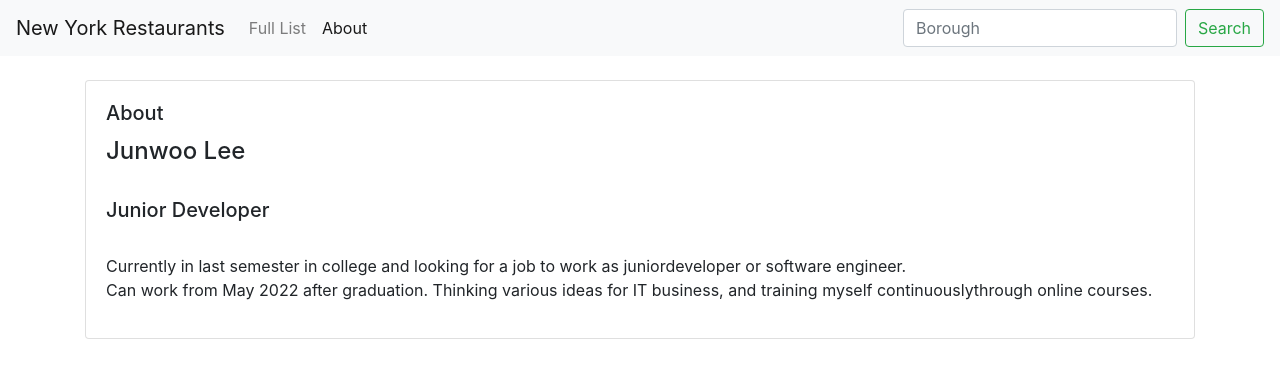
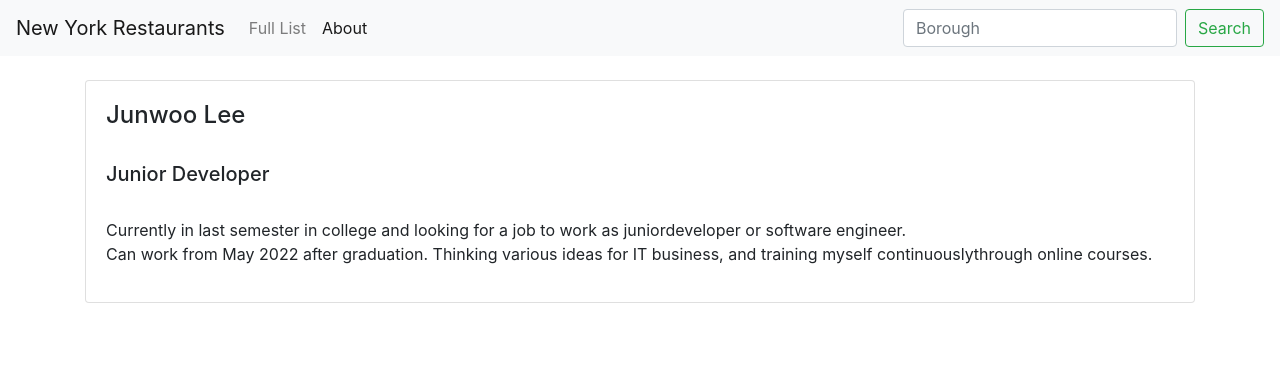
Before and after one commit to joon5582/Restaurants_react, a React (Create React App) app: page /about in a window 1280 px wide. Shown: the top 378 px of the page. Built offline with nearby package versions, Linux system fonts and the light colour scheme.

Commit message:
remove about card title

```diff
--- a/src/About.js
+++ b/src/About.js
@@ -7,7 +7,7 @@ export default function About() {
             <Card>
 
                 <Card.Body>
-                    <Card.Title>About</Card.Title>
+
                     <Card.Text>
                     <h4>Junwoo Lee</h4><br/>
                     <h5>Junior Developer</h5><br/>
```
